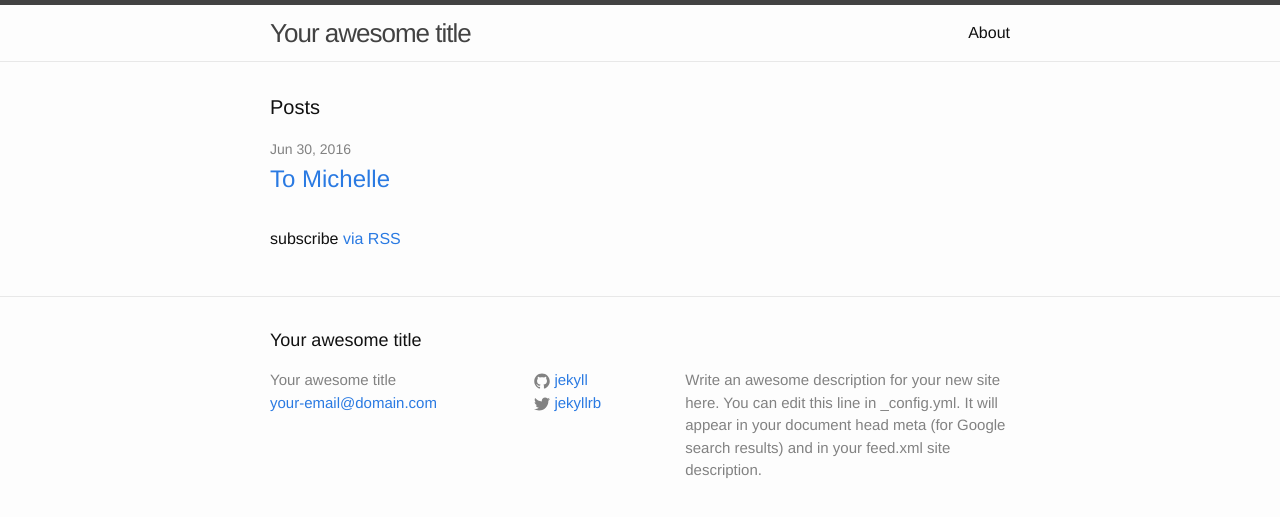
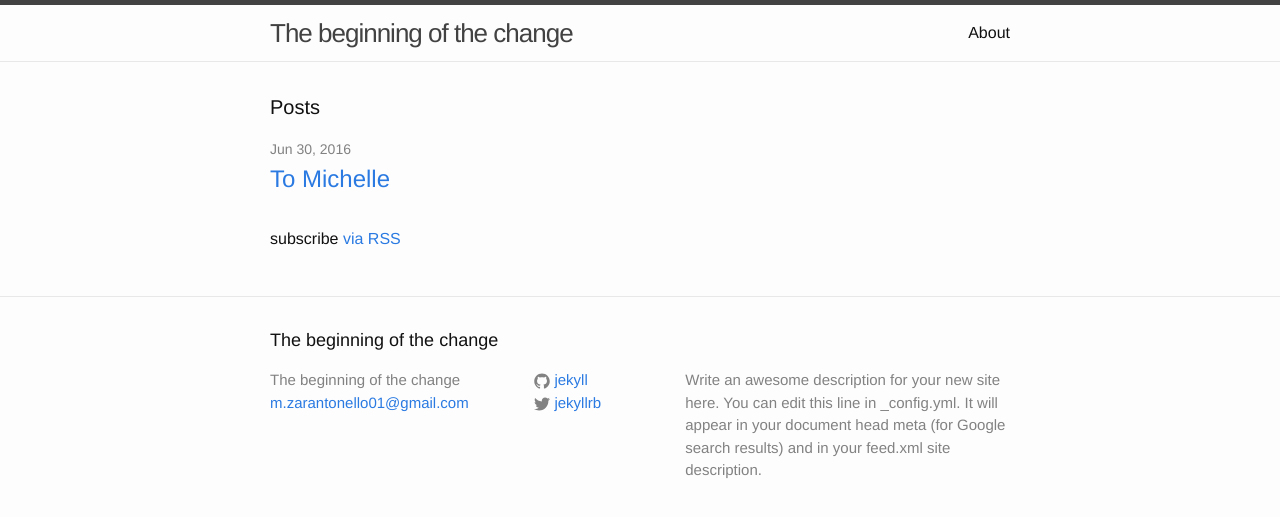
Before and after one commit to Danathor/Danathor.github.io, a Jekyll site: the page built from index.html, in a window 1280 px wide. Shown: the top 517 px of the page. Built offline with Jekyll 4.4.1, drawn with Linux system fonts in a browser that asks for light colours.

Commit message:
Update _config.yml

```diff
--- a/_config.yml
+++ b/_config.yml
@@ -6,8 +6,8 @@
 # 'jekyll serve'. If you change this file, please restart the server process.
 
 # Site settings
-title: Your awesome title
-email: your-email@domain.com
+title: The beginning of the change
+email: m.zarantonello01@gmail.com
 description: > # this means to ignore newlines until "baseurl:"
   Write an awesome description for your new site here. You can edit this
   line in _config.yml. It will appear in your document head meta (for
```
